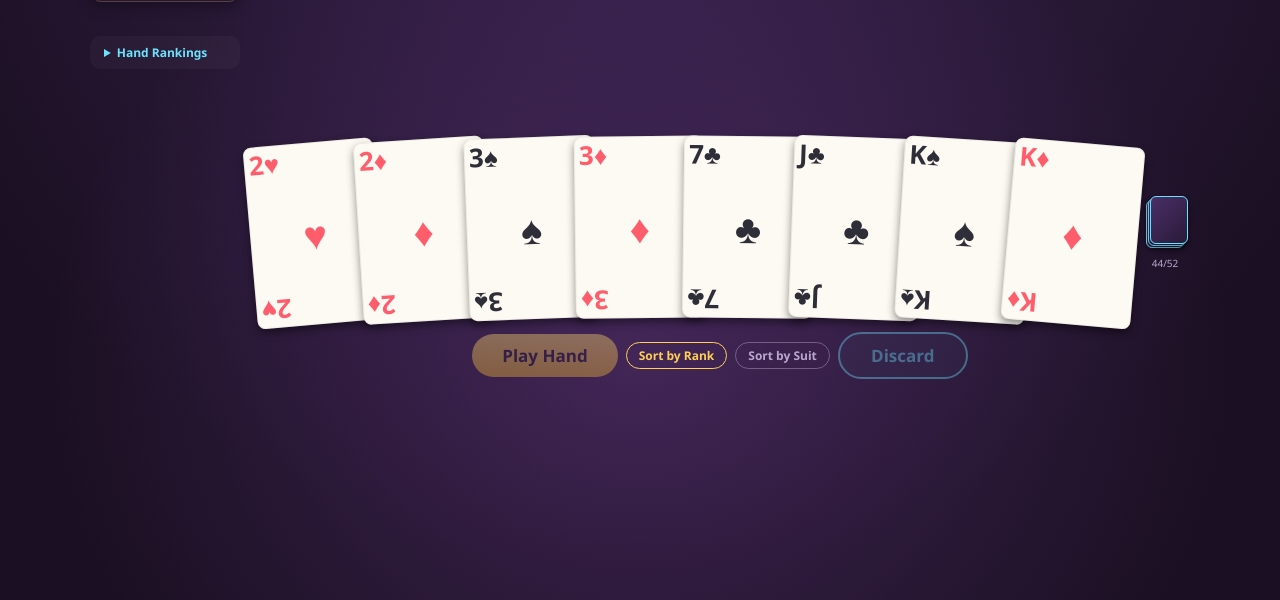
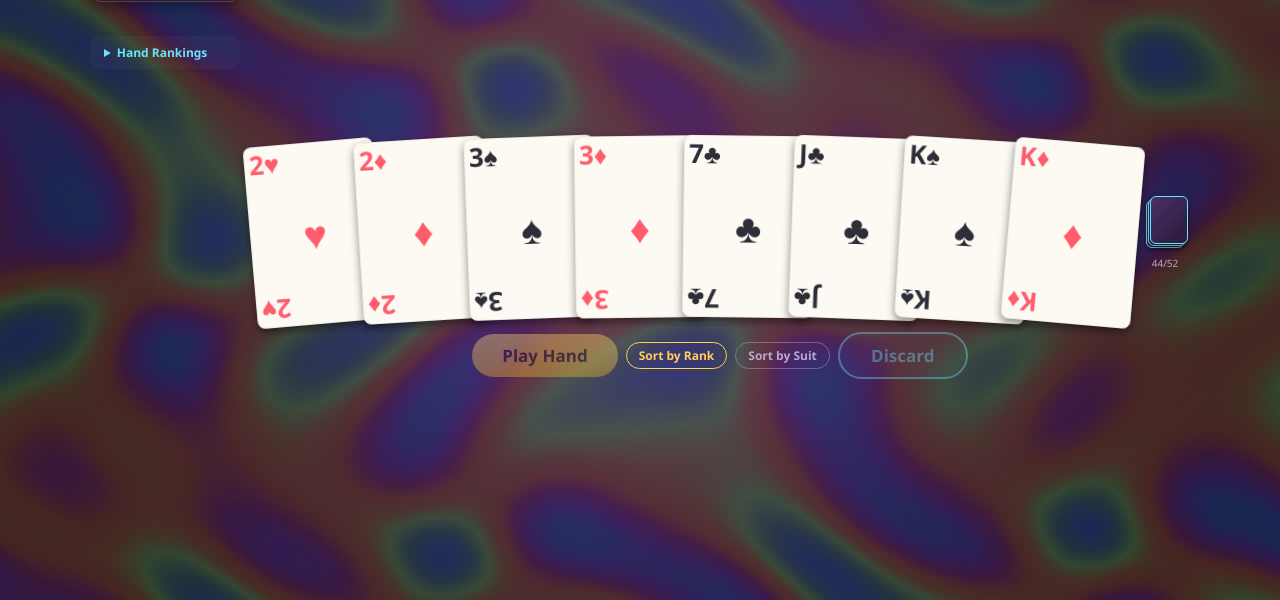
Before and after one commit to coliver/jester, a website: page index.html in a window 1280 px wide. Shown: the part 200-800 px from the top of the page. Drawn offline with Linux system fonts and the light colour scheme.

Commit message:
Add palette-cycling table background, translucent HUD, and gentle hand-card bob
warp.js draws an Acidwarp-style indexed image and animates it by rotating
the palette. Hand cards drift 2px via the translate property, pausing
during drag-reorder.

Co-Authored-By: Claude Sonnet 5.5 <noreply@anthropic.com>

```diff
--- a/eslint.config.js
+++ b/eslint.config.js
@@ -16,6 +16,7 @@ const browserGlobals = {
   Audio: "readonly",
   setTimeout: "readonly",
   clearTimeout: "readonly",
+  performance: "readonly",
   // game.js also has a Node-only tail (module.exports guarded by
   // `typeof module !== "undefined"`) so its test suite can import the pure
   // functions; these stay `undefined` in the browser.
@@ -42,7 +43,7 @@ module.exports = [
   { ignores: ["node_modules/**"] },
   js.configs.recommended,
   {
-    files: ["game.js", "sounds.js"],
+    files: ["game.js", "sounds.js", "warp.js"],
     languageOptions: {
       sourceType: "script",
       ecmaVersion: 2022,
--- a/game.js
+++ b/game.js
@@ -5,6 +5,8 @@ const RED_SUITS = new Set(["♥", "♦"]);
 const RANKS = ["2","3","4","5","6","7","8","9","10","J","Q","K","A"];
 const RANK_VALUE = { J: 11, Q: 12, K: 13, A: 14 };
 const FACE_RANKS = new Set(["J", "Q", "K"]);
+// Must match the hand-bob animation duration in styles.css.
+const BOB_PERIOD_MS = 5000;
 const EVEN_RANKS = new Set(["2", "4", "6", "8", "10"]);
 const ODD_RANKS = new Set(["A", "3", "5", "7", "9"]);
 const FIBONACCI_RANKS = new Set(["A", "2", "3", "5", "8"]);
@@ -1487,6 +1489,9 @@ function render() {
     if (isSelected) div.classList.add("selected");
     // Fan position, -1 (leftmost) .. 1 (rightmost); CSS decides whether to use it.
     div.style.setProperty("--fan", handCards.length > 1 ? (i / (handCards.length - 1)) * 2 - 1 : 0);
+    // The hand is rebuilt on every render; deriving the bob's phase from the
+    // clock (staggered per card) keeps it continuous instead of restarting.
+    div.style.setProperty("--bob-delay", `-${(performance.now() + i * 620) % BOB_PERIOD_MS}ms`);
     if (dealt.has(card.id)) {
       div.classList.add("dealt");
       div.style.animationDelay = `${dealt.get(card.id) * 70}ms`;
--- a/index.html
+++ b/index.html
@@ -8,6 +8,7 @@
 <link rel="stylesheet" href="styles.css">
 </head>
 <body>
+  <canvas id="warp" aria-hidden="true"></canvas>
   <div id="rotate-prompt" role="alert">
     <div class="rotate-icon">📱</div>
     <div>Rotate your phone to landscape to play</div>
@@ -127,6 +128,7 @@
   </div>
 
   <script src="sounds.js"></script>
+  <script src="warp.js"></script>
   <script src="game.js"></script>
 </body>
 </html>
--- a/styles.css
+++ b/styles.css
@@ -707,7 +707,7 @@ body {
 }
 
 #hud {
-  background: linear-gradient(180deg, #33203f, #251632);
+  background: linear-gradient(180deg, rgba(51, 32, 63, 0.72), rgba(37, 22, 50, 0.72));
   border: 1px solid rgba(255, 207, 86, 0.18);
 }
 #score-val { font-size: 22px; color: #fff; text-shadow: 0 0 12px rgba(255, 207, 86, 0.45); }
@@ -805,3 +805,48 @@ body {
 
 .card.dragging { cursor: grabbing; transition: none; box-shadow: 0 14px 24px rgba(0, 0, 0, 0.55); }
 .jester-slot, #owned-jesters .jester { transition: translate 0.15s ease; }
+
+/* Acidwarp-style palette-cycling table background (see warp.js). Dimmed and
+   vignetted so cards and text stay readable on top. */
+#warp {
+  position: fixed;
+  inset: 0;
+  width: 100vw;
+  height: 100vh;
+  z-index: -1;
+  opacity: 0.22;
+  image-rendering: pixelated;
+  pointer-events: none;
+}
+body::before {
+  content: "";
+  position: fixed;
+  inset: 0;
+  z-index: -1;
+  pointer-events: none;
+  background: radial-gradient(ellipse at 50% 50%, transparent 35%, rgba(27, 16, 35, 0.85) 100%);
+}
+
+/* Hand cards drift up and down a couple of pixels. Animating the individual
+   `translate` property keeps it on the compositor with sub-pixel smoothness
+   (top/margin snap to whole pixels) and leaves `transform` free for the fan,
+   hover lift and deal-in. Drag-reorder gap sliding also uses `translate`, and
+   an animation would override its inline value, so the bob pauses for the
+   duration of a drag. The per-card phase comes from --bob-delay, set in
+   render(). */
+@keyframes hand-bob {
+  0%, 100% { translate: 0 0; }
+  50% { translate: 0 -2px; }
+}
+#hand-row .card {
+  animation: hand-bob 5s ease-in-out infinite;
+  animation-delay: var(--bob-delay, 0s);
+}
+#hand-row .card.dealt {
+  animation: card-deal 0.32s cubic-bezier(0.22, 0.9, 0.3, 1.2) backwards,
+             hand-bob 5s ease-in-out infinite;
+}
+#hand-row:has(.dragging) .card { animation: none; }
+@media (prefers-reduced-motion: reduce) {
+  #hand-row .card, #hand-row .card.dealt { animation: none; }
+}
--- /dev/null
+++ b/warp.js
@@ -0,0 +1,119 @@
+"use strict";
+
+// Acidwarp-style table background: one indexed-color image is generated once,
+// then animated purely by rotating its 256-entry palette (the original's trick,
+// so a frame costs one palette lookup per pixel and nothing is redrawn).
+// Purely decorative: if there is no canvas (jsdom) or the user prefers reduced
+// motion, it paints a single still frame or does nothing.
+(function () {
+  const W = 320;
+  const H = 200;
+  const TAU = Math.PI * 2;
+  const FRAME_MS = 1000 / 24;
+  const CYCLE_PER_SEC = 14; // palette steps per second
+
+  // Each pattern maps a pixel to a palette index in 0..255 (wrapping is fine).
+  const PATTERNS = [
+    function rings(x, y) {
+      const dx = x - W / 2, dy = y - H / 2;
+      return Math.sqrt(dx * dx + dy * dy) * 3;
+    },
+    function spiral(x, y) {
+      const dx = x - W / 2, dy = y - H / 2;
+      return Math.atan2(dy, dx) / TAU * 512 + Math.sqrt(dx * dx + dy * dy) * 2;
+    },
+    function waves(x, y) {
+      return 128 + 60 * Math.sin(x / 23) + 60 * Math.sin(y / 17) + 40 * Math.sin((x + y) / 31);
+    },
+    function plasma(x, y) {
+      const dx = x - W / 2, dy = y - H / 2;
+      return 128 + 50 * Math.sin(x / 19) + 50 * Math.sin(y / 13) +
+        50 * Math.sin(Math.sqrt(dx * dx + dy * dy) / 11) + 40 * Math.sin((x - y) / 27);
+    },
+    function checkerWarp(x, y) {
+      return (Math.sin(x / 14 + Math.sin(y / 20) * 3) + Math.cos(y / 14 + Math.cos(x / 25) * 3)) * 64 + 128;
+    },
+  ];
+
+  // Smooth looping palette: a few random jewel-tone anchors, linearly blended
+  // around the ring so index 255 meets index 0 without a visible seam.
+  function makePalette() {
+    const anchors = 5 + Math.floor(Math.random() * 3);
+    const hue0 = Math.random() * 360;
+    const stops = [];
+    for (let i = 0; i < anchors; i++) {
+      stops.push(hsv((hue0 + i * (360 / anchors) + Math.random() * 40) % 360, 0.65 + Math.random() * 0.3, 0.55 + Math.random() * 0.45));
+    }
+    const out = new Uint32Array(256);
+    for (let i = 0; i < 256; i++) {
+      const t = i / 256 * anchors;
+      const a = stops[Math.floor(t) % anchors];
+      const b = stops[(Math.floor(t) + 1) % anchors];
+      const f = t - Math.floor(t);
+      const r = a[0] + (b[0] - a[0]) * f;
+      const g = a[1] + (b[1] - a[1]) * f;
+      const bl = a[2] + (b[2] - a[2]) * f;
+      out[i] = (255 << 24) | (bl << 16) | (g << 8) | r; // little-endian RGBA
+    }
+    return out;
+  }
+
+  function hsv(h, s, v) {
+    const c = v * s, hp = h / 60, x = c * (1 - Math.abs((hp % 2) - 1)), m = v - c;
+    const [r, g, b] = [[c, x, 0], [x, c, 0], [0, c, x], [0, x, c], [x, 0, c], [c, 0, x]][Math.floor(hp) % 6];
+    return [Math.round((r + m) * 255), Math.round((g + m) * 255), Math.round((b + m) * 255)];
+  }
+
+  function makeImage() {
+    const pattern = PATTERNS[Math.floor(Math.random() * PATTERNS.length)];
+    const img = new Uint8Array(W * H);
+    for (let y = 0; y < H; y++) {
+      for (let x = 0; x < W; x++) {
+        img[y * W + x] = Math.floor(pattern(x, y)) & 255;
+      }
+    }
+    return img;
+  }
+
+  function start() {
+    const canvas = document.getElementById("warp");
+    if (!canvas || typeof canvas.getContext !== "function") return;
+    const ctx = canvas.getContext("2d");
+    if (!ctx) return;
+
+    canvas.width = W;
+    canvas.height = H;
+    const frame = ctx.createImageData(W, H);
+    const pixels = new Uint32Array(frame.data.buffer);
+    const image = makeImage();
+    const palette = makePalette();
+
+    function draw(offset) {
+      for (let i = 0; i < image.length; i++) {
+        pixels[i] = palette[(image[i] + offset) & 255];
+      }
+      ctx.putImageData(frame, 0, 0);
+    }
+
+    draw(0);
+    const reduced = typeof window.matchMedia === "function" &&
+      window.matchMedia("(prefers-reduced-motion: reduce)").matches;
+    if (reduced || typeof window.requestAnimationFrame !== "function") return;
+
+    let last = 0;
+    function tick(now) {
+      if (now - last >= FRAME_MS && !document.hidden) {
+        last = now;
+        draw(Math.floor(now / 1000 * CYCLE_PER_SEC));
+      }
+      window.requestAnimationFrame(tick);
+    }
+    window.requestAnimationFrame(tick);
+  }
+
+  if (document.readyState === "loading") {
+    document.addEventListener("DOMContentLoaded", start);
+  } else {
+    start();
+  }
+})();
```
